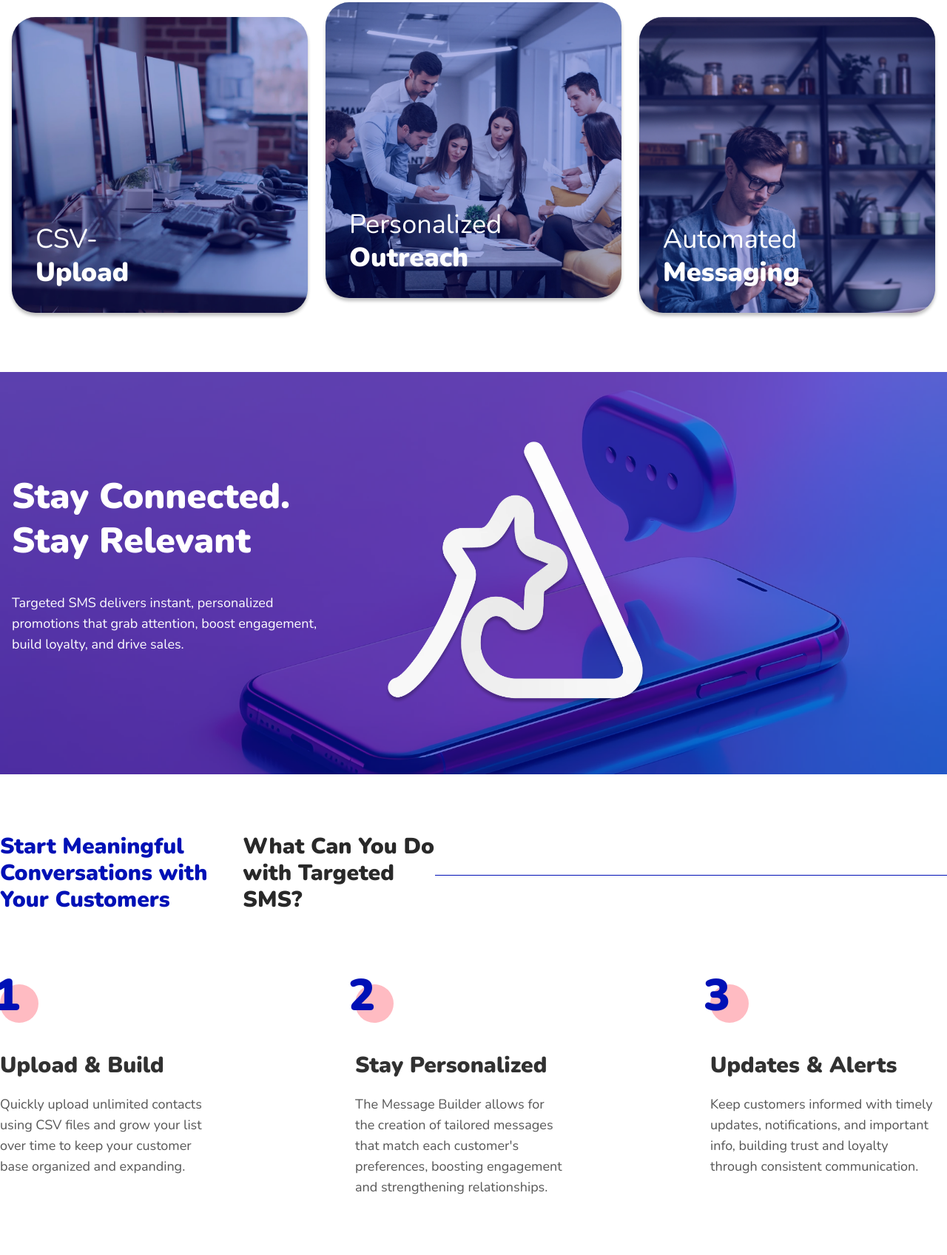
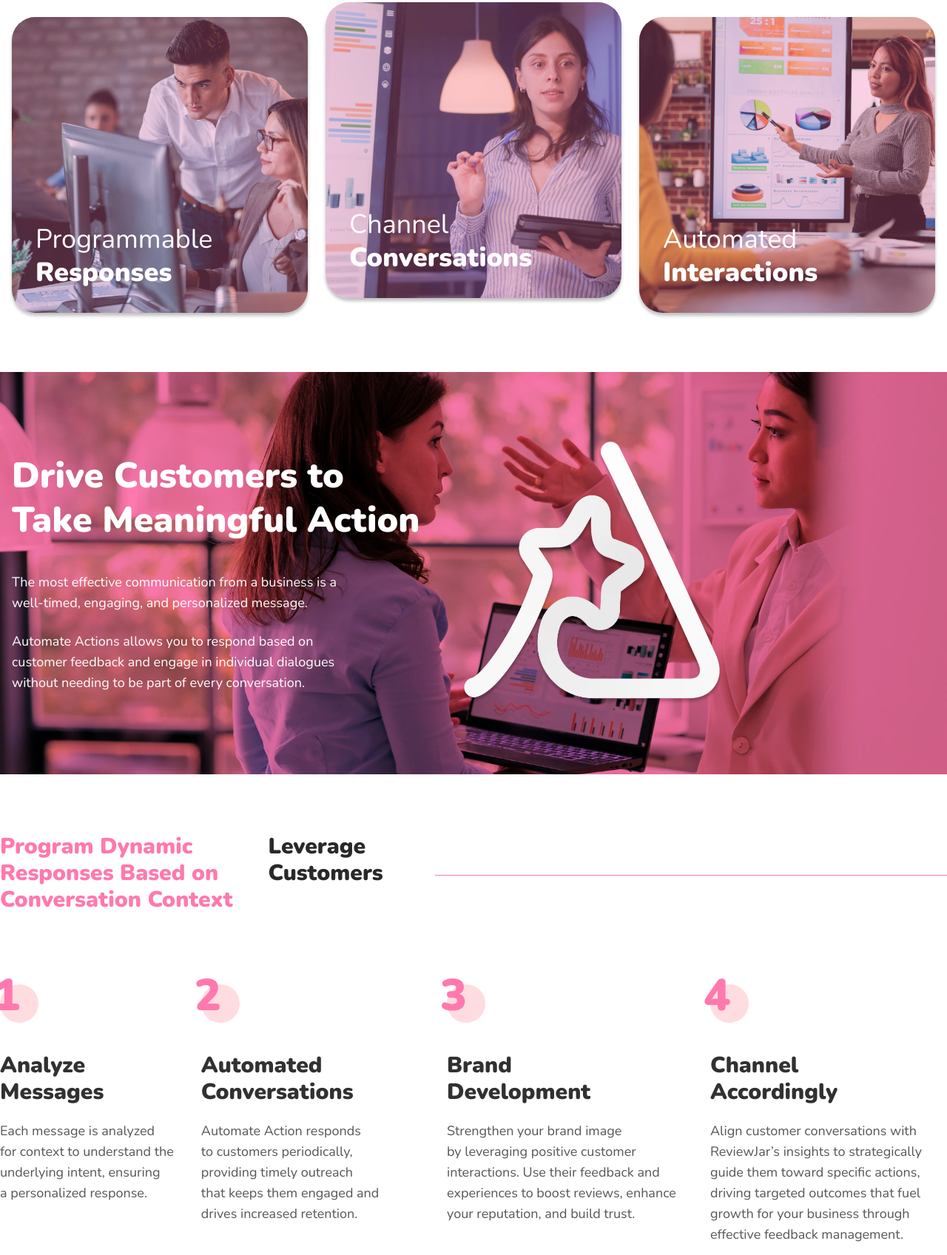
Before and after one commit to AFPedreros/reviewJar_Website, an Astro site: page /automate-actions in a window 1280 px wide. Shown: the part 877-2574 px from the top of the page at 74% size. Built offline with nearby package versions, Linux system fonts and the light colour scheme; Astro itself is replaced by a stand-in of ours.

Commit message:
feat: Add new sections for Automate Actions including DiscoverAutomation, DriveCustomers, Features, Hero, and ProgramDynamicResponses

```diff
--- a/src/components/Footer.astro
+++ b/src/components/Footer.astro
@@ -16,7 +16,7 @@
 
 			<a class="underline-offset-[6px] hover:underline" href="/targeted-sms">Targeted SMS</a>
 			<a class="underline-offset-[6px] hover:underline" href="/ai-powered">AI Powered</a>
-			<a class="underline-offset-[6px] hover:underline" href="#">Automate Action</a>
+			<a class="underline-offset-[6px] hover:underline" href="/automate-actions">Automate Action</a>
 			<a class="underline-offset-[6px] hover:underline" href="#">TipJar</a>
 		</div>
 
--- a/src/pages/automate-actions.astro
+++ b/src/pages/automate-actions.astro
@@ -1,10 +1,10 @@
 ---
 import Layout from "@/layouts/Layout.astro"
-import DiscoverTargetedSms from "@/sections/targeted-sms/DiscoverTargetedSms.astro"
-import Features from "@/sections/targeted-sms/Features.astro"
-import Hero from "@/sections/targeted-sms/Hero.astro"
-import MeaningfulConversations from "@/sections/targeted-sms/MeaningfulConversations.astro"
-import StayConnected from "@/sections/targeted-sms/StayConnected.astro"
+import DiscoverAutomation from "@/sections/automate-actions/DiscoverAutomation.astro"
+import DriveCustomers from "@/sections/automate-actions/DriveCustomers.astro"
+import Features from "@/sections/automate-actions/Features.astro"
+import Hero from "@/sections/automate-actions/Hero.astro"
+import ProgramDynamicResponses from "@/sections/automate-actions/ProgramDynamicResponses.astro"
 ---
 
 <Layout>
@@ -12,9 +12,9 @@ import StayConnected from "@/sections/targeted-sms/StayConnected.astro"
 
 	<Features />
 
-	<StayConnected />
+	<DriveCustomers />
 
-	<MeaningfulConversations />
+	<ProgramDynamicResponses />
 
-	<DiscoverTargetedSms />
+	<DiscoverAutomation />
 </Layout>
--- /dev/null
+++ b/src/sections/automate-actions/DiscoverAutomation.astro
@@ -0,0 +1,25 @@
+---
+import { Button } from "@/components/ui/button"
+---
+
+<section
+	class="from-primary relative flex w-full items-center bg-gradient-to-tr to-[#FF79AE] py-20 text-white lg:py-32"
+>
+	<div class="absolute inset-0 z-0 opacity-40">
+		<div
+			class="h-full w-full bg-cover bg-center bg-no-repeat"
+			style={{ backgroundImage: "url('/images/pattern-4.webp')" }}
+		>
+		</div>
+	</div>
+
+	<div
+		class="z-10 container mx-auto flex flex-col items-center space-y-14 px-4 py-12 text-center lg:max-w-7xl"
+	>
+		<h1 class="text-3xl leading-tight font-black md:text-4xl lg:text-5xl">
+			Discover how Automations can<br />help your business grow.
+		</h1>
+
+		<Button variant="secondary" className="w-52 text-[#FF79AE]">Get a demo</Button>
+	</div>
+</section>
--- /dev/null
+++ b/src/sections/automate-actions/DriveCustomers.astro
@@ -0,0 +1,33 @@
+---
+import triangleStar from "@/assets/triangle-star.webp"
+---
+
+<section class="relative flex w-full bg-[#FF79AE] py-12 text-white lg:py-20">
+	<div class="absolute inset-0 z-0 mix-blend-multiply">
+		<div
+			class="h-full w-full scale-x-[-1] bg-cover bg-[50%_30%] bg-no-repeat"
+			style={{ backgroundImage: "url('/images/automate-actions/bg-drive-costumers.webp')" }}
+		>
+		</div>
+	</div>
+
+	<div class="z-20 container mx-auto flex items-center gap-10 px-4 lg:max-w-7xl">
+		<div class="">
+			<h2 class="mb-10 text-3xl leading-tight font-black md:text-4xl lg:text-5xl">
+				<span>Drive Customers to</span>
+				<br />
+				<span>Take Meaningful Action</span>
+			</h2>
+
+			<p class="mb-6 max-w-md text-lg text-pretty">
+				The most effective communication from a business is a well-timed, engaging, and personalized
+				message.
+			</p>
+			<p class="max-w-md text-lg text-pretty">
+				Automate Actions allows you to respond based on customer feedback and engage in individual
+				dialogues without needing to be part of every conversation.
+			</p>
+		</div>
+		<img class="z-30 h-96" src={triangleStar.src} alt="" />
+	</div>
+</section>
--- /dev/null
+++ b/src/sections/automate-actions/Features.astro
@@ -0,0 +1,47 @@
+---
+import { Image } from "astro:assets"
+
+import automatedInteractions from "@/assets/automate-actions/automated-interactions.webp"
+import channelConversations from "@/assets/automate-actions/channel-conversations.webp"
+import programmableResponses from "@/assets/automate-actions/programmable-responses.webp"
+---
+
+<section class="flex w-full pb-12 lg:pt-[6.25rem] lg:pb-20">
+	<div class="container mx-auto flex items-center gap-6 px-4 text-white lg:max-w-7xl">
+		<div
+			class="relative aspect-square w-1/3 overflow-hidden rounded-4xl shadow-[0px_4px_4px_0px_rgba(0,0,0,0.25)]"
+		>
+			<Image src={programmableResponses} alt="ToDo" class="absolute inset-0 h-full object-cover" />
+			<div class="absolute inset-0 bg-[#FF79AE]/30"></div>
+			<h3 class="absolute bottom-8 left-8 text-2xl leading-tight md:text-3xl lg:text-4xl">
+				<span>Programmable</span>
+				<br />
+				<span class="font-black">Responses</span>
+			</h3>
+		</div>
+
+		<div
+			class="relative aspect-square w-1/3 -translate-y-5 overflow-hidden rounded-4xl shadow-[0px_4px_4px_0px_rgba(0,0,0,0.25)]"
+		>
+			<Image src={channelConversations} alt="ToDo" class="absolute inset-0 h-full object-cover" />
+			<div class="absolute inset-0 bg-[#FF79AE]/30"></div>
+			<h3 class="absolute bottom-8 left-8 text-2xl leading-tight md:text-3xl lg:text-4xl">
+				<span>Channel</span>
+				<br />
+				<span class="font-black">Conversations </span>
+			</h3>
+		</div>
+
+		<div
+			class="relative aspect-square w-1/3 overflow-hidden rounded-4xl shadow-[0px_4px_4px_0px_rgba(0,0,0,0.25)]"
+		>
+			<Image src={automatedInteractions} alt="ToDo" class="absolute inset-0 h-full object-cover" />
+			<div class="absolute inset-0 bg-[#FF79AE]/30"></div>
+			<h3 class="absolute bottom-8 left-8 text-2xl leading-tight md:text-3xl lg:text-4xl">
+				<span>Automated</span>
+				<br />
+				<span class="font-black">Interactions</span>
+			</h3>
+		</div>
+	</div>
+</section>
--- /dev/null
+++ b/src/sections/automate-actions/Hero.astro
@@ -0,0 +1,35 @@
+---
+import Hat from "@/components/icons/Hat.astro"
+import Heart from "@/components/icons/Heart.astro"
+import Taco from "@/components/icons/Taco.astro"
+import { Button } from "@/components/ui/button"
+---
+
+<section
+	class="relative flex min-h-screen w-full items-center overflow-hidden bg-[#FF79AE] pt-30 text-white"
+>
+	<div class="absolute inset-0 z-0">
+		<div
+			class="h-full w-full bg-cover bg-center bg-no-repeat"
+			style={{ backgroundImage: "url('/images/ai-powered/hero-pattern.webp')" }}
+		>
+		</div>
+	</div>
+
+	<Hat class="absolute top-72 right-60 h-20 scale-x-[-1] rotate-25" />
+	<Heart class="absolute top-36 right-90 scale-x-[-1] rotate-20" />
+	<Taco class="absolute top-80 left-40 h-16 scale-x-[-1] -rotate-45" />
+
+	<div
+		class="z-30 container mx-auto flex flex-col items-center space-y-10 px-4 py-12 text-center lg:max-w-7xl"
+	>
+		<h1 class="text-3xl leading-tight md:text-4xl lg:text-5xl">
+			<span>Automate</span>
+			<span class="font-black">Actions</span>
+		</h1>
+
+		<p class="max-w-sm text-lg text-pretty">one-on-one conversations—without the manual effort.</p>
+
+		<Button variant="secondary" className="text-secondary w-52">Get a demo</Button>
+	</div>
+</section>
--- /dev/null
+++ b/src/sections/automate-actions/ProgramDynamicResponses.astro
@@ -0,0 +1,85 @@
+<section class="relative flex w-full pb-12 lg:py-20">
+	<div class="absolute top-20 right-0 h-[1px] w-[692px] translate-y-14 bg-[#FF79AE]"></div>
+
+	<div class="px- container mx-auto items-center lg:max-w-7xl">
+		<div class="relative flex w-full items-start gap-12">
+			<h2 class="shrink-0 text-3xl font-black text-[#FF79AE]">
+				Program Dynamic<br />Responses Based on<br />Conversation Context
+			</h2>
+			<p class="shrink-0 text-3xl font-black text-[#292929]">
+				Leverage<br />Customers
+			</p>
+		</div>
+
+		<div class="mt-24 flex items-start justify-between gap-9">
+			<div class="flex max-w-xs flex-col items-start">
+				<div
+					class="relative mb-10 inline-flex size-13 items-center justify-center rounded-full bg-[#FFDCE0]"
+				>
+					<span
+						class="absolute top-0 left-0 -translate-x-1/4 -translate-y-1/4 text-6xl font-black text-[#FF79AE]"
+						>1</span
+					>
+				</div>
+
+				<h3 class="mb-5 text-3xl font-black text-[#313131]">Analyze Messages</h3>
+				<p class="text-lg text-balance text-[#565656]">
+					Each message is analyzed for context to understand the underlying intent, ensuring a
+					personalized response.
+				</p>
+			</div>
+
+			<div class="flex max-w-xs flex-col items-start">
+				<div
+					class="relative mb-10 inline-flex size-13 items-center justify-center rounded-full bg-[#FFDCE0]"
+				>
+					<span
+						class="absolute top-0 left-0 -translate-x-1/4 -translate-y-1/4 text-6xl font-black text-[#FF79AE]"
+						>2</span
+					>
+				</div>
+
+				<h3 class="mb-5 text-3xl font-black text-[#313131]">Automated Conversations</h3>
+				<p class="text-lg text-balance text-[#565656]">
+					Automate Action responds to customers periodically, providing timely outreach that keeps
+					them engaged and drives increased retention.
+				</p>
+			</div>
+
+			<div class="flex max-w-xs flex-col items-start">
+				<div
+					class="relative mb-10 inline-flex size-13 items-center justify-center rounded-full bg-[#FFDCE0]"
+				>
+					<span
+						class="absolute top-0 left-0 -translate-x-1/4 -translate-y-1/4 text-6xl font-black text-[#FF79AE]"
+						>3</span
+					>
+				</div>
+
+				<h3 class="mb-5 text-3xl font-black text-[#313131]">Brand<br /> Development</h3>
+				<p class="text-lg text-balance text-[#565656]">
+					Strengthen your brand image by leveraging positive customer interactions. Use their
+					feedback and experiences to boost reviews, enhance your reputation, and build trust.
+				</p>
+			</div>
+
+			<div class="flex max-w-xs flex-col items-start">
+				<div
+					class="relative mb-10 inline-flex size-13 items-center justify-center rounded-full bg-[#FFDCE0]"
+				>
+					<span
+						class="absolute top-0 left-0 -translate-x-1/4 -translate-y-1/4 text-6xl font-black text-[#FF79AE]"
+						>4</span
+					>
+				</div>
+
+				<h3 class="mb-5 text-3xl font-black text-[#313131]">Channel<br /> Accordingly</h3>
+				<p class="text-lg text-balance text-[#565656]">
+					Align customer conversations with ReviewJar’s insights to strategically guide them toward
+					specific actions, driving targeted outcomes that fuel growth for your business through
+					effective feedback management.
+				</p>
+			</div>
+		</div>
+	</div>
+</section>
--- a/src/sections/targeted-sms/StayConnected.astro
+++ b/src/sections/targeted-sms/StayConnected.astro
@@ -4,7 +4,7 @@ import triangleStar from "@/assets/triangle-star.webp"
 
 <section class="bg-primary relative flex w-full py-12 text-white lg:py-20">
 	<!-- ToDo: arreglar el blend effect	 -->
-	<div class="absolute inset-0 z-0 opacity-40 bg-blend-color">
+	<div class="absolute inset-0 z-0 mix-blend-multiply">
 		<div
 			class="h-full w-full bg-cover bg-[50%_30%] bg-no-repeat"
 			style={{ backgroundImage: "url('/images/targeted-sms/bg-stay-connected.webp')" }}
```
Also changed, not shown: public/images/automate-actions/bg-drive-costumers.webp (added), src/assets/automate-actions/automated-interactions.webp (added), src/assets/automate-actions/channel-conversations.webp (added), src/assets/automate-actions/programmable-responses.webp (added).
